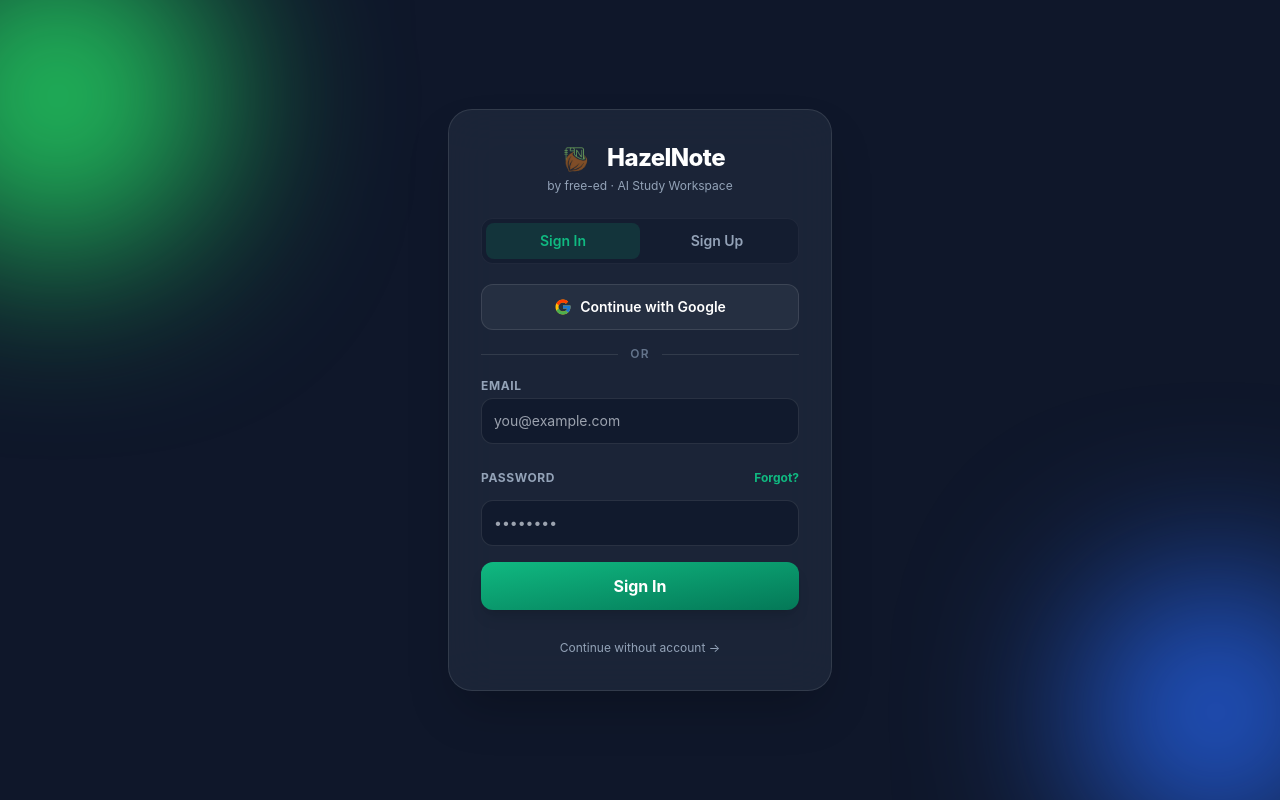
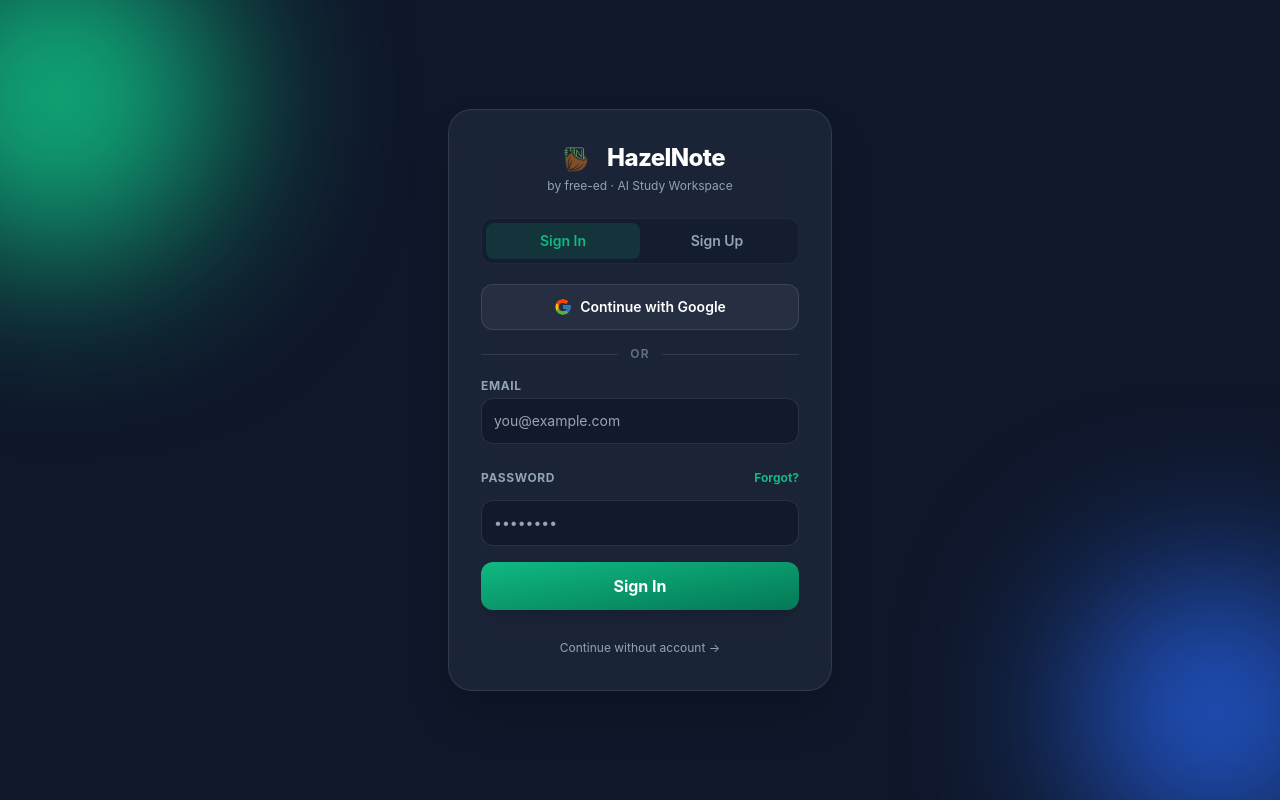
Before and after one commit to Tahaijaz233/hazelnote-web, a Next.js app in the folder Hazelnote-web/: page /login in a window 1280 px wide. Built offline with nearby package versions, Linux system fonts and the light colour scheme; no server answers.

Commit message:
Update page.jsx

```diff
--- a/Hazelnote-web/app/login/page.jsx
+++ b/Hazelnote-web/app/login/page.jsx
@@ -2,6 +2,7 @@
 import { useState } from 'react';
 import { signInWithPopup, GoogleAuthProvider } from 'firebase/auth';
 import { auth } from '../../lib/firebase';
+import { useRouter } from 'next/navigation';
 
 export default function LoginPage() {
   const [activeTab, setActiveTab] = useState('in');
@@ -9,20 +10,21 @@
   const [password, setPassword] = useState('');
   const [name, setName] = useState('');
   const [alert, setAlert] = useState({ show: false, msg: '', type: '' });
+  const router = useRouter();
 
   const showAlert = (msg, type) => setAlert({ show: true, msg, type });
 
   const handleSignIn = (e) => {
     e.preventDefault();
-    showAlert("Email auth is currently disabled, use Google Login.", "error");
+    showAlert("Email auth is currently disabled, please use Google Login.", "error");
   };
 
   const handleGoogleSignIn = async () => {
-    const provider = new GoogleAuthProvider();
     try {
+        const provider = new GoogleAuthProvider();
         await signInWithPopup(auth, provider);
-        // Successful login, redirect to dashboard
-        window.location.href = '/dashboard';
+        // Safely redirect using Next.js router
+        router.push('/dashboard');
     } catch (error) {
         showAlert(error.message, "error");
     }
@@ -30,7 +32,7 @@
 
   return (
     <div className="bg-[#0F172A] min-h-screen flex items-center justify-center p-4 relative overflow-hidden text-white">
-      <div className="fixed rounded-full filter blur-[90px] opacity-12 pointer-events-none w-80 h-80 bg-green-500 -top-[8%] -left-[8%]"></div>
+      <div className="fixed rounded-full filter blur-[90px] opacity-12 pointer-events-none w-80 h-80 bg-emerald-500 -top-[8%] -left-[8%]"></div>
       <div className="fixed rounded-full filter blur-[90px] opacity-12 pointer-events-none w-64 h-64 bg-blue-600 -bottom-[5%] -right-[5%]"></div>
 
       <div className="bg-slate-800/80 backdrop-blur-xl border border-white/10 rounded-3xl w-full max-w-sm p-8 shadow-2xl relative z-10">
```
